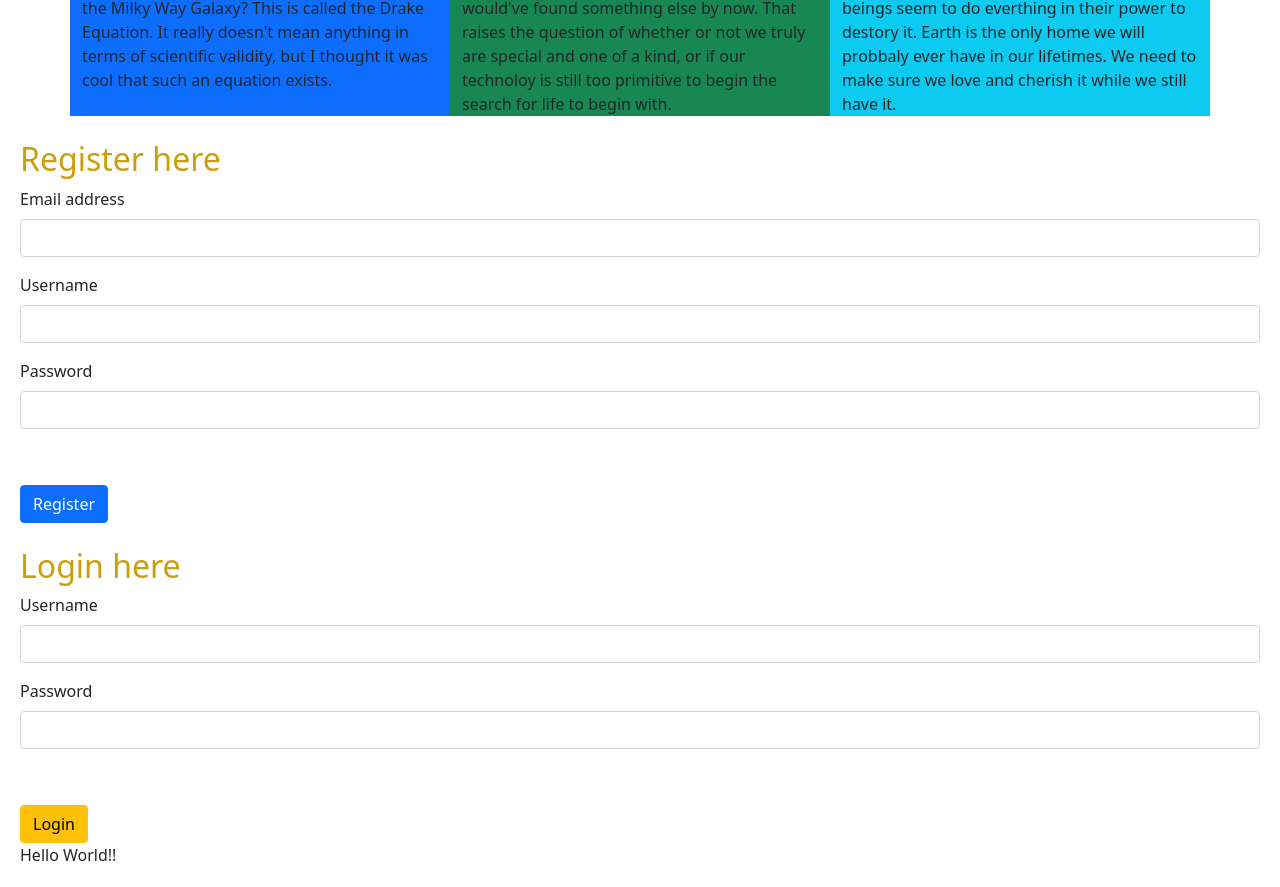
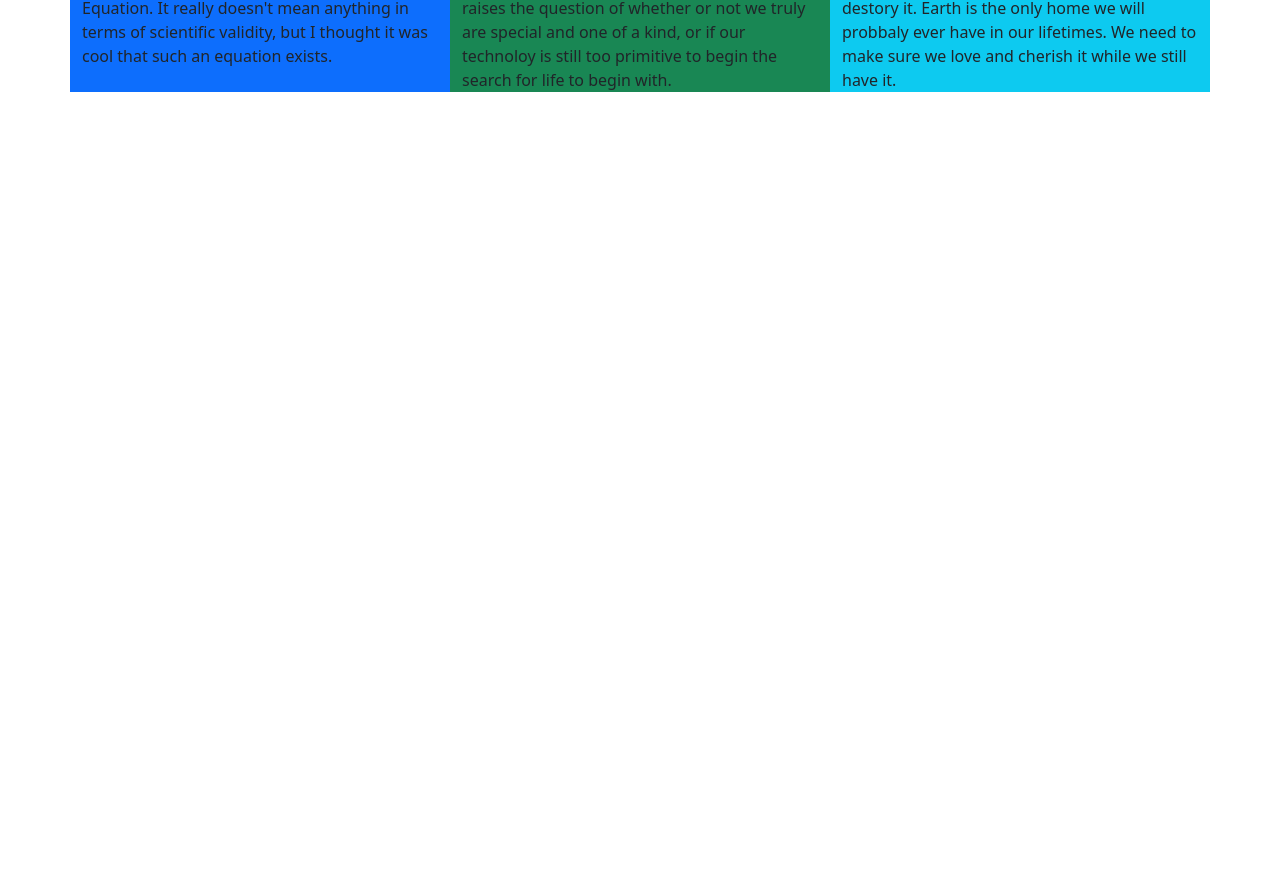
Before and after one commit to Edible-o7/UIP-project, a React (Create React App) app in the folder client/: page / in a window 1280 px wide. Shown: the part 376-1263 px from the top of the page. After the commit the page ends 800 px from the top, so only its background shows below. Built offline with nearby package versions, Linux system fonts and the light colour scheme.

Commit message:
Implemented functionality for Navbar

```diff
--- a/client/src/App.js
+++ b/client/src/App.js
@@ -1,24 +1,25 @@
 
 import './App.css';
-import Navbar from './components/Navbar.js';
-import Register from './components/Register.js';
-import Login from './components/Login.js'
-import Text from './components/Text.js'
+import { BrowserRouter, Routes, Route } from "react-router-dom";
+import Navbar from './components/pages/Navbar.js';
+import Register from './components/pages/Register.js';
+import Login from './components/pages/Login.js'
+import Text from './components/pages/Text.js'
 
 function App() {
   return (
     <div className="App">
-      <Navbar />
-      Ignore this mess, I'm just throwing stuff at the wall
-      <Text />
-      <br />
-      <h2>Register here</h2>
-      <Register />
-      <br />
-      <h2>Login here</h2>
-      <Login />
 
-      Hello World!!
+<BrowserRouter>
+    <Routes>
+      <Route path='/' element={<Navbar />}>
+        <Route index element={<Text />}/>
+        <Route path="register" element={<Register />}/>
+        <Route path="login" element={<Login />} />
+      </Route>
+    </Routes>
+</BrowserRouter>
+
     </div>
   );
 }
--- a/client/src/components/Navbar.js
+++ b/client/src/components/pages/Navbar.js
@@ -1,19 +1,21 @@
+import { Outlet, Link } from "react-router-dom";
+
 const Navbar = () => {
     return (
         <div>
             <nav className="navbar navbar-expand-lg navbar-light bg-light">
   <div className="container-fluid">
-    <a className="navbar-brand" href="#">Name WIP</a>
+    <Link className="navbar-brand" to="/">Name WIP</Link>
     <button className="navbar-toggler" type="button" data-bs-toggle="collapse" data-bs-target="#navbarSupportedContent" aria-controls="navbarSupportedContent" aria-expanded="false" aria-label="Toggle navigation">
       <span className="navbar-toggler-icon"></span>
     </button>
     <div className="collapse navbar-collapse" id="navbarSupportedContent">
       <ul className="navbar-nav me-auto mb-2 mb-lg-0">
         <li className="nav-item">
-          <a className="nav-link active" aria-current="page" href="#">Login</a>
+          <Link className="nav-link active" aria-current="page" to="/login">Login</Link>
         </li>
         <li className="nav-item">
-          <a className="nav-link" href="#">Register</a>
+          <Link className="nav-link" to="/register">Register</Link>
         </li>
                 <li className="nav-item">
           <a className="nav-link" href="#">Profile</a>
@@ -37,6 +39,8 @@ const Navbar = () => {
     </div>
   </div>
 </nav>
+
+          <Outlet />
         </div>
     );
 }
```
Also changed, not shown: client/src/components/pages/Login.js (renamed from client/src/components/Login.js), client/src/components/pages/Register.js (renamed from client/src/components/Register.js), client/src/components/pages/Text.js (renamed from client/src/components/Text.js).
